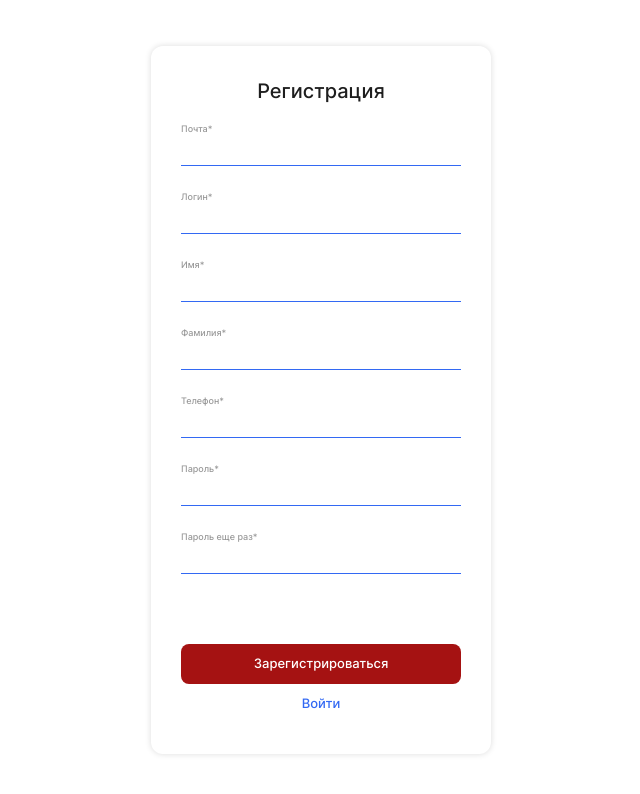
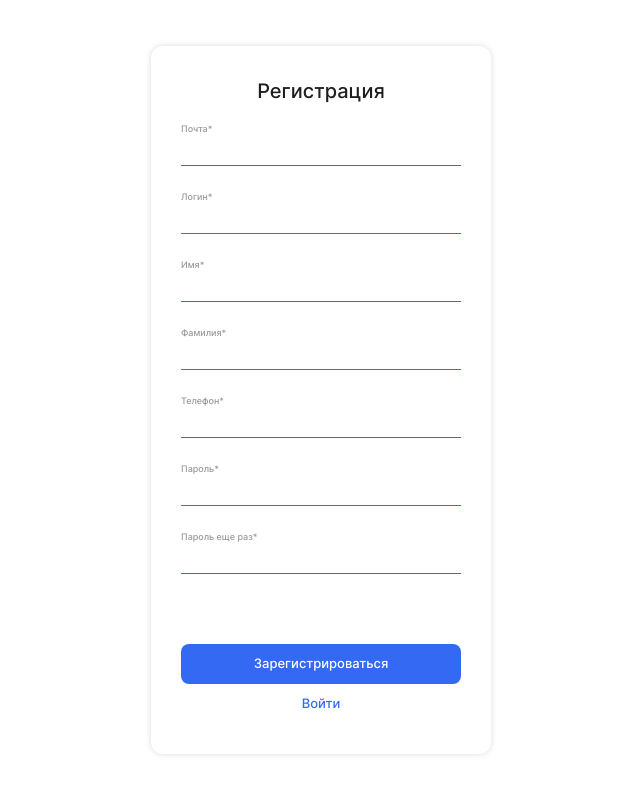
Before and after one commit to romanRysev/tetris, a React (Vite) app in the folder packages/client/: page /#/register in a window 1280 px wide. Shown: the top 794 px of the page, without its empty margins (319-959 px from the left). Built offline with nearby package versions, Linux system fonts and the light colour scheme; no server answers.

Commit message:
правки по ревью

```diff
--- a/packages/client/src/App.tsx
+++ b/packages/client/src/App.tsx
@@ -1,5 +1,5 @@
 import * as React from 'react';
-import { Suspense, useEffect } from 'react';
+import { Suspense, useEffect, useState } from 'react';
 import { HashRouter, Route, Routes } from 'react-router-dom';
 import { Game } from './pages/game/game';
 import { HowToPlay } from './pages/HowTo/HowToPlayPage';
@@ -23,7 +23,7 @@ const ProfileChangePasswordPage = React.lazy(
 
 function App() {
   const dispatch = useAppDispatch();
-  const [isLoaded, setIsLoaded] = React.useState(false);
+  const [isLoaded, setIsLoaded] = useState(false);
 
   useEffect(() => {
     (async () => {
@@ -34,6 +34,7 @@ function App() {
 
   return (
     <>
+      <div style={{ display: 'none' }}>Вот тут будет жить ваше приложение :)</div>
       {isLoaded && (
         <HashRouter>
           <Suspense>
--- a/packages/client/src/components/Button/Button.tsx
+++ b/packages/client/src/components/Button/Button.tsx
@@ -3,31 +3,20 @@ import classNames from 'classnames';
 
 import './Button.scss';
 
-interface Props {
+type Props = React.PropsWithChildren<{
   className?: string;
-  children: React.ReactNode | string;
   onClick?: () => void;
   disabled?: boolean;
   backgroundOpacity?: boolean;
   type?: 'button' | 'reset' | 'submit';
-}
+}>;
 
-export const Button: React.FC<Props> = ({
-  className,
-  backgroundOpacity = false,
-  children,
-  onClick,
-  disabled = false,
-  type,
-  ...rest
-}) => {
+export const Button: React.FC<Props> = ({ ...rest }) => {
+  const { backgroundOpacity, className, children, ...otherProps } = rest;
   return (
     <button
-      type={type}
-      onClick={onClick}
+      {...otherProps}
       className={classNames('button', 'button_theme_light', backgroundOpacity ? 'button_opacity' : '', className)}
-      disabled={disabled}
-      {...rest}
     >
       <p className={classNames('button__text', backgroundOpacity ? 'button__text_opacity' : '')}>{children}</p>
     </button>
--- a/packages/client/src/helpers/validator.ts
+++ b/packages/client/src/helpers/validator.ts
@@ -56,6 +56,8 @@ export const maxLengthRule = (length: number) => {
 };
 
 export const requiredRule = (value: string) => {
+  console.log(value);
+
   return value?.length > 0 || 'Поле обязательное';
 };
 
@@ -89,7 +91,7 @@ export const emailRule = (value: string) => {
   return email.test(value) || 'Проверьте правильность введенного email';
 };
 
-export const comparePasswordsRules = (firstPassword: string, secondPassword: string) => {
+export const comparePasswordsRules = (firstPassword: string | undefined, secondPassword: string | undefined) => {
   return () => {
     return firstPassword === secondPassword || 'Пароли отличаются';
   };
--- a/packages/client/src/pages/Login/Login.tsx
+++ b/packages/client/src/pages/Login/Login.tsx
@@ -8,6 +8,7 @@ import { login } from '../../redux/actions/singActions';
 import { Button } from '../../components/Button/Button';
 import { Input } from '../../components/Input/Input';
 import { loginRule, passwordRule, validation } from '../../helpers/validator';
+import classNames from 'classnames';
 
 export type LoginForm = {
   login: string;
@@ -17,9 +18,9 @@ export type LoginForm = {
 const Login = () => {
   const dispatch = useAppDispatch();
 
-  const [form, setForm] = useState<LoginForm>({ login: ' ', password: '' });
-  const [errorLogin, setErrorLogin] = useState(' ');
-  const [errorPassword, setErrorPassword] = useState(' ');
+  const [form, setForm] = useState<LoginForm>({ login: '', password: '' });
+  const [errorLogin, setErrorLogin] = useState('');
+  const [errorPassword, setErrorPassword] = useState('');
 
   const navigate = useNavigate();
 
@@ -69,7 +70,10 @@ const Login = () => {
             errorText={errorPassword}
           />
           <div className="login__buttons">
-            <Button className={`login__button ${checkError ? 'login__button_disabled' : ''}`} disabled={checkError}>
+            <Button
+              className={classNames('login__button', { login__button_disabled: checkError })}
+              disabled={checkError}
+            >
               Авторизоваться
             </Button>
           </div>
--- a/packages/client/src/pages/Register/Register.tsx
+++ b/packages/client/src/pages/Register/Register.tsx
@@ -16,6 +16,7 @@ import {
 } from '../../helpers/validator';
 import { Input } from '../../components/Input/Input';
 import { Button } from '../../components/Button/Button';
+import classNames from 'classnames';
 
 export type RegisterForm = {
   login: string;
@@ -39,16 +40,15 @@ const Register = () => {
     phone: '',
   });
 
-  /** Запишем сразу невидимые ошибки в обязательные поля, чтобы по-умолчанию форма была невалидна */
-  const [errorEmail, setErrorEmail] = useState(' ');
-  const [errorLogin, setErrorLogin] = useState(' ');
-  const [errorFirstName, setErrorFirstName] = useState(' ');
-  const [errorSecondName, setErrorSecondName] = useState(' ');
-  const [errorPhone, setErrorPhone] = useState(' ');
-  const [errorPassword, setErrorPassword] = useState(' ');
-  const [errorSecondPassword, setErrorSecondPassword] = useState(' ');
-  const [secondPassword, setSecondPassword] = useState(' ');
-  const [passwordsCompareError, setPasswordsCompareError] = useState(' ');
+  const [errorEmail, setErrorEmail] = useState('');
+  const [errorLogin, setErrorLogin] = useState('');
+  const [errorFirstName, setErrorFirstName] = useState('');
+  const [errorSecondName, setErrorSecondName] = useState('');
+  const [errorPhone, setErrorPhone] = useState('');
+  const [errorPassword, setErrorPassword] = useState('');
+  const [errorSecondPassword, setErrorSecondPassword] = useState('');
+  const [secondPassword, setSecondPassword] = useState('');
+  const [passwordsCompareError, setPasswordsCompareError] = useState('');
 
   const onFieldChange = (e: React.ChangeEvent<HTMLInputElement>) => {
     const { name: fieldName, type, checked } = e.target;
@@ -71,6 +71,7 @@ const Register = () => {
 
   const checkEmail = (e: React.FocusEvent<HTMLInputElement>) => {
     setErrorEmail(validation(e.target.value, [emailRule, requiredRule]).errorMessages.join('\n') ?? '');
+    console.log(e.target.value, errorEmail, checkError);
   };
 
   const checkLogin = (e: React.FocusEvent<HTMLInputElement>) => {
@@ -103,21 +104,16 @@ const Register = () => {
     );
   };
 
-  const checkError = errorEmail
-    ? true
-    : errorLogin
-    ? true
-    : errorFirstName
-    ? true
-    : errorSecondName
-    ? true
-    : errorPhone
-    ? true
-    : errorPassword
-    ? true
-    : errorSecondPassword
-    ? true
-    : !!passwordsCompareError;
+  const checkError = !!(
+    errorEmail ||
+    errorLogin ||
+    errorFirstName ||
+    errorSecondName ||
+    errorPhone ||
+    errorPassword ||
+    errorSecondPassword ||
+    passwordsCompareError
+  );
 
   return (
     <div className="register">
@@ -181,7 +177,10 @@ const Register = () => {
             errorText={errorSecondPassword}
           />
           <p className="register__password-compare-error">{passwordsCompareError}</p>
-          <Button className={`register__button ${checkError ? 'register__button_disabled' : ''}`} disabled={checkError}>
+          <Button
+            className={classNames('register__button', { register__button_disabled: checkError })}
+            disabled={checkError}
+          >
             Зарегистрироваться
           </Button>
         </form>
--- a/packages/client/src/utils/api.ts
+++ b/packages/client/src/utils/api.ts
@@ -18,7 +18,7 @@ export const postRegisterRequest = async (data: RegisterForm) =>
   await fetch(APIurls.SIGNUP, {
     method: 'POST',
     headers: headers.post,
-    body: JSON.stringify({ ...data }),
+    body: JSON.stringify(data),
     credentials: 'include',
   });
 
@@ -26,7 +26,7 @@ export const postLoginRequest = async (data: LoginForm) =>
   await fetch(APIurls.LOGIN, {
     method: 'POST',
     headers: headers.post,
-    body: JSON.stringify({ ...data }),
+    body: JSON.stringify(data),
     credentials: 'include',
   });
 
```
Also changed, not shown: 1 other file (tests, documents, lock files or other folders).
